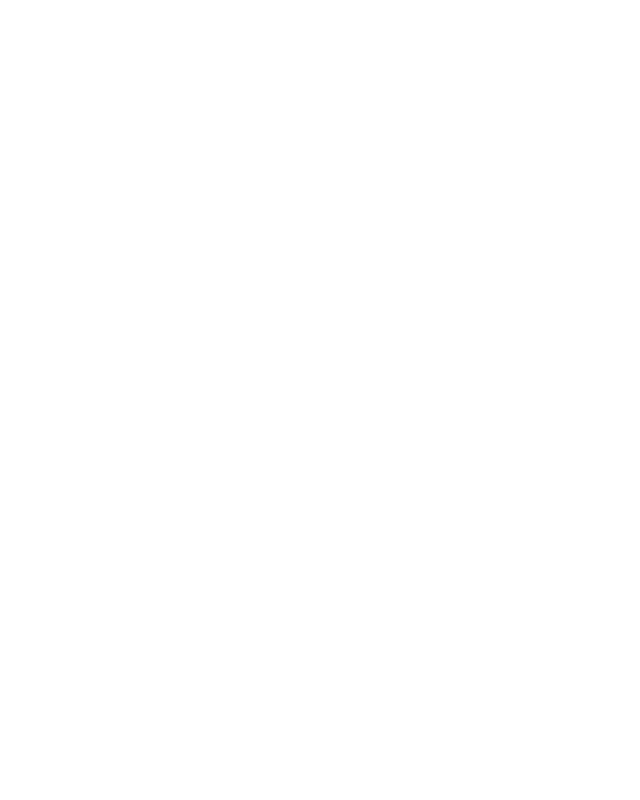
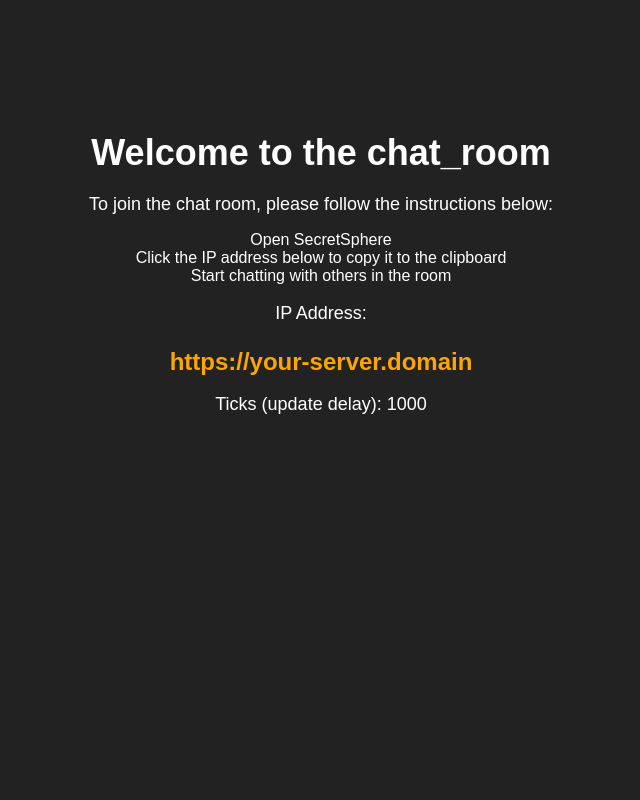
Before and after one commit to alxb421/SecretSphere, a PHP site: page / in a window 1280 px wide. Before the commit the part shown is empty. Shown: the whole page, without its empty margins (319-959 px from the left). Run offline with PHP 8.4, Linux system fonts and the light colour scheme.

Commit message:
add a front page

```diff
--- a/server/index.php
+++ b/server/index.php
@@ -1,6 +1,5 @@
 <?php
 session_start();
-set_time_limit(0);
 
 if (isset($_POST['nickname'])) {
     $nickname = $_POST['nickname'];
@@ -14,15 +13,18 @@
         $message = $_POST['message'];
         $formattedMessage = "<p style='font-size: 10px;'>[$timestamp] $nickname: $message</p> \n";
 
+        // Check if a file is uploaded
         if (isset($_FILES['media']) && $_FILES['media']['error'] === UPLOAD_ERR_OK) {
             $fileExtension = pathinfo($_FILES['media']['name'], PATHINFO_EXTENSION);
             $allowedExtensions = array('jpg', 'jpeg', 'png', 'gif');
 
+            // Check if the uploaded file has a valid extension
             if (in_array(strtolower($fileExtension), $allowedExtensions)) {
                 $uploadDirectory = 'media/'; // Directory to store the uploaded media files
                 $uploadedFileName = uniqid() . '.' . $fileExtension;
                 $uploadedFilePath = $uploadDirectory . $uploadedFileName;
 
+                // Move the uploaded file to the media directory
                 if (move_uploaded_file($_FILES['media']['tmp_name'], $uploadedFilePath)) {
                     $fileLink = $_SERVER['HTTP_HOST'] . '/' . $uploadedFilePath;
                     $formattedMessage .= "<p style='font-size: 10px; color: blue;'>[$timestamp] $nickname uploaded a file: <a href='$fileLink' target='_blank'>View File</a></p> \n";
@@ -35,9 +37,84 @@
                 exit;
             }
         }
+
+        // Append the formatted message to the file
         file_put_contents('messages.txt', $formattedMessage, FILE_APPEND);
     } else {
         echo '<p>Session expired. Please start a new chat session.</p>';
     }
 }
 ?>
+
+
+<!DOCTYPE html>
+<html lang="en">
+
+<head>
+    <meta charset="UTF-8">
+    <meta name="viewport" content="width=device-width, initial-scale=1.0">
+    <title>ksjabber - SecretSphere roomt</title>
+    <style>
+        body {
+            background-color: #222;
+            color: #fff;
+            font-family: Arial, sans-serif;
+            text-align: center;
+            padding-top: 100px;
+        }
+
+        h1 {
+            font-size: 36px;
+            margin-bottom: 20px;
+        }
+
+        p {
+            font-size: 18px;
+            margin-bottom: 10px;
+        }
+
+        .ip-address {
+            font-size: 24px;
+            font-weight: bold;
+            color: orange;
+            cursor: pointer;
+        }
+
+        ol {
+            list-style: none; /* Remove list bullets */
+            padding-left: 0; /* Remove left indentation */
+            text-align: center; /* Adjust text alignment */
+        }
+    </style>
+    <script>
+        document.addEventListener('DOMContentLoaded', function() {
+            var ipAddressElement = document.querySelector('.ip-address');
+            ipAddressElement.addEventListener('click', function() {
+                var ipAddress = ipAddressElement.textContent;
+                navigator.clipboard.writeText(ipAddress)
+                    .then(function() {
+                        console.log('IP address copied to clipboard: ' + ipAddress);
+                        alert('IP address copied to clipboard: ' + ipAddress);
+                    })
+                    .catch(function(error) {
+                        console.error('Failed to copy IP address to clipboard: ', error);
+                    });
+            });
+        });
+    </script>
+</head>
+
+<body>
+    <h1>Welcome to the chat_room</h1>
+    <p>To join the chat room, please follow the instructions below:</p>
+    <ol>
+        <li>Open SecretSphere</li>
+        <li>Click the IP address below to copy it to the clipboard</li>
+        <li>Start chatting with others in the room</li>
+    </ol>
+    <p class="">IP Address: </p>
+    <p class ="ip-address">https://your-server.domain</p>
+    <p class="">Ticks (update delay): 1000</p>
+</body>
+
+</html>
```
